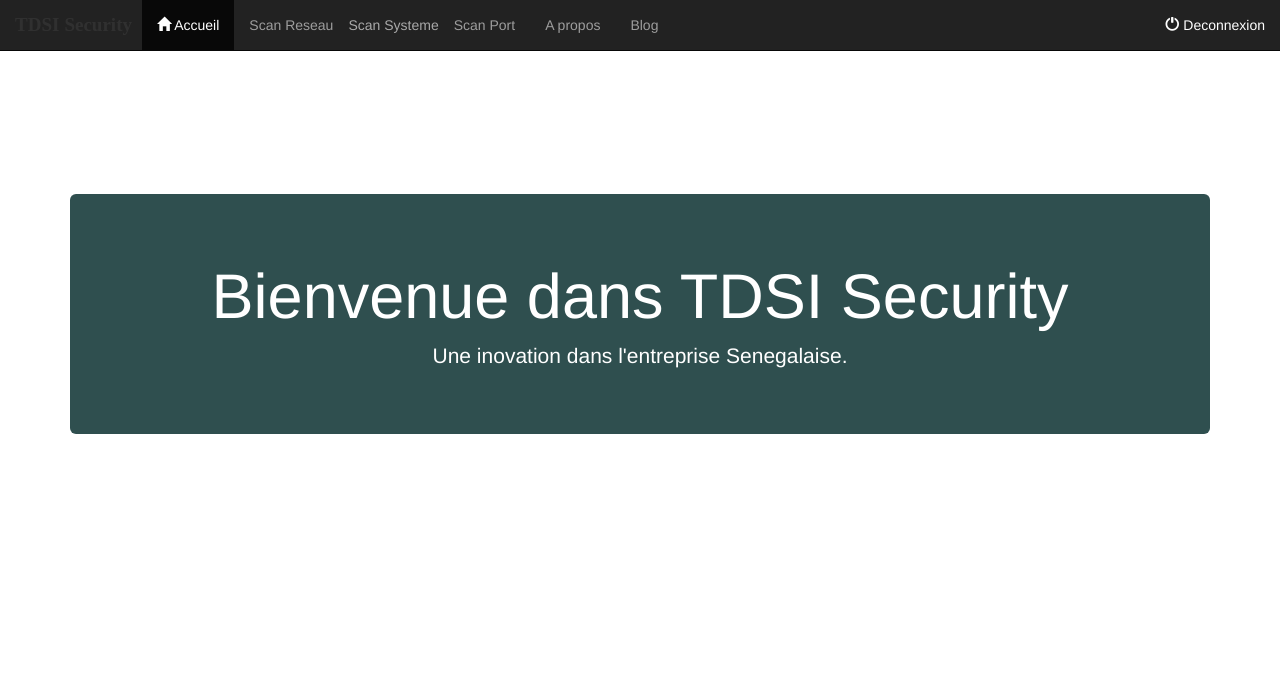
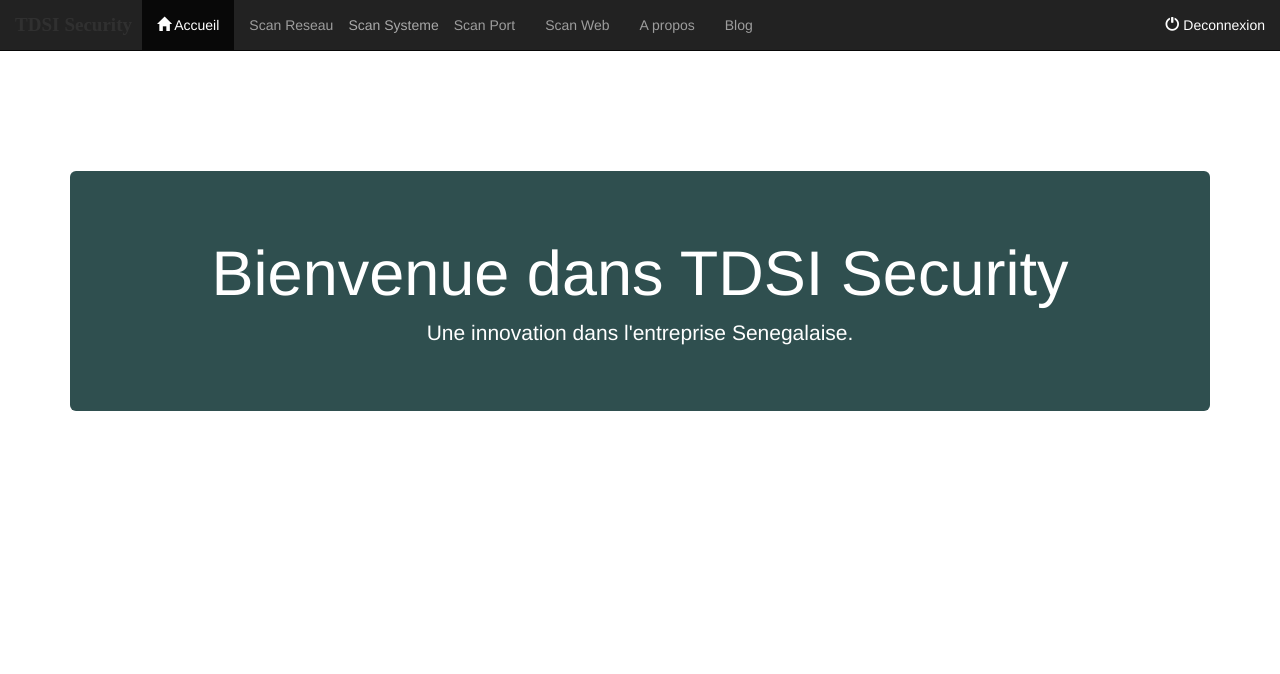
Before and after one commit to sallkhadim/projet, a Django app: page / in a window 1280 px wide. Shown: the top 674 px of the page. Run offline with Django 3.2, Linux system fonts and the light colour scheme; a user stored in the database is signed in; some libraries are stand-ins or nearby versions.

Commit message:
dernier modification

```diff
--- a/account/templates/account/index.html
+++ b/account/templates/account/index.html
@@ -2,16 +2,17 @@
 <style>
     .jubo{
         background-color: darkslategray;
-        margin-top: 10%
+        margin-top: 8%
 
     }
 </style>
+
 <div class="container">
     <div class="rows">
         <div class="jumbotron jubo jumbotron-fluid">
             <div class="container">
               <h1 class="display-4" style="text-align: center ;color: white">Bienvenue dans TDSI Security</h1>
-              <p class="lead " style="text-align: center ;color: white ">Une inovation dans l'entreprise Senegalaise.</p>
+              <p class="lead " style="text-align: center ;color: white ">Une innovation dans l'entreprise Senegalaise.</p>
             </div>
           </div>
     </div>
--- a/account/templates/base.html
+++ b/account/templates/base.html
@@ -112,6 +112,7 @@
                         </div>
                         </li>
                         <li><a href="{% url 'scan' %}">Scan Port</a></li>
+                        <li><a href="{% url 'pentestweb' %}">Scan Web</a></li>
                         <!-- <li><a href="{% url 'Apropos' %}">A propos</a></li> -->
 
                     {% endif %}
@@ -131,7 +132,9 @@
             </ul>
         </div>
     </nav><br><br><br><br>
-    {% block body %} {% endblock %}
+
+    {% block body %}
+     {% endblock %}
     <script src="https://cdnjs.cloudflare.com/ajax/libs/animejs/2.0.2/anime.min.js"></script>
     <script type="text/javascript">
         anime.timeline({loop: true})
--- a/articles/admin.py
+++ b/articles/admin.py
@@ -1,4 +1,6 @@
 from django.contrib import admin
-from articles.models import Articles
+from articles.models import Articles,NmapScan
 # Register your models here.
 admin.site.register(Articles)
+
+admin.site.register(NmapScan)
--- a/articles/forms.py
+++ b/articles/forms.py
@@ -2,5 +2,5 @@ from django import forms
 
 class ScanForm(forms.Form):
     target = forms.CharField(max_length=100,label='', widget=forms.TextInput(attrs={
-        'class': 'form-control', 'placeholder': 'Entrer une adresse...'
+        'class': 'form-control col-4', 'placeholder': 'Entrer une adresse...'
     }))
--- /dev/null
+++ b/articles/templates/articles/pentest_web.html
@@ -0,0 +1,6 @@
+{% extends 'base.html' %} {% block body %}
+<div class="container" >
+    <h1>En  production ......</h1>
+
+</div>
+{% endblock %}
--- a/articles/templates/articles/scan_result.html
+++ b/articles/templates/articles/scan_result.html
@@ -19,8 +19,8 @@
         <thead class="thead-dark">
           <tr>
             <th scope="col">Port</th>
-            <th scope="col">State</th>
-            <th scope="col">name</th>
+            <th scope="col">Etat</th>
+            <th scope="col">Nom</th>
             <!-- <th scope="col">product</th>
             <th scope="col">Service</th> -->
           </tr>
--- a/articles/templates/articles/scanagressiff_form.html
+++ b/articles/templates/articles/scanagressiff_form.html
@@ -18,7 +18,7 @@
                     <div class="form-group">
                         {{ form }}
                     </div>
-                    <input type="submit" value="Scan" class="btn btn-outline-secondary">
+                    <input type="submit" value="Scan" class="btn btn-success">
 
                 </form>
 
--- a/articles/urls.py
+++ b/articles/urls.py
@@ -12,6 +12,7 @@ urlpatterns = [
 
     url(r"^pentestSys/$", views.pentestSys, name="pentestSys"),
     url(r"^pentestSys/collecte/$", views.collecte, name="collecte"),
+    url(r"^pentestSys/collecte/web$", views.pentestweb, name="pentestweb"),
     url(r"^pentestSys/collecte/scanPorts/$", views.scan, name="scan"),
     url(r"^pentestSys/collecte/scanPorts/osetport$", views.scanSimple, name="scanSimple"),
     url(r"^pentestSys/collecte/scanPorts/agressif$", views.scanAgressif, name="scanAgressif"),
--- a/articles/views.py
+++ b/articles/views.py
@@ -205,6 +205,9 @@ def pentestSys(request):
 def pentestWeb(request):
     return render(request, "articles/pentestWeb.html", {})
 
+def pentestweb(request):
+    return render(request, "articles/pentest_web.html", {})
+
 def collecte(request):
     col = "collecte d'informations"
     return render(request, "articles/collecte.html", {"col": col})
--- a/tdsi/settings.py
+++ b/tdsi/settings.py
@@ -129,7 +129,7 @@ STATIC_ROOT = os.path.join(BASE_DIR, 'articles/statics')
 
 
 
-LOGIN_REDIRECT_URL = '/articles/show'
+LOGIN_REDIRECT_URL = '/'
 LOGOUT_REDIRECT_URL = '/accounts/login'
 
 
```
Also changed, not shown: articles/migrations/0008_nmapscan.py (added), db.sqlite3.
